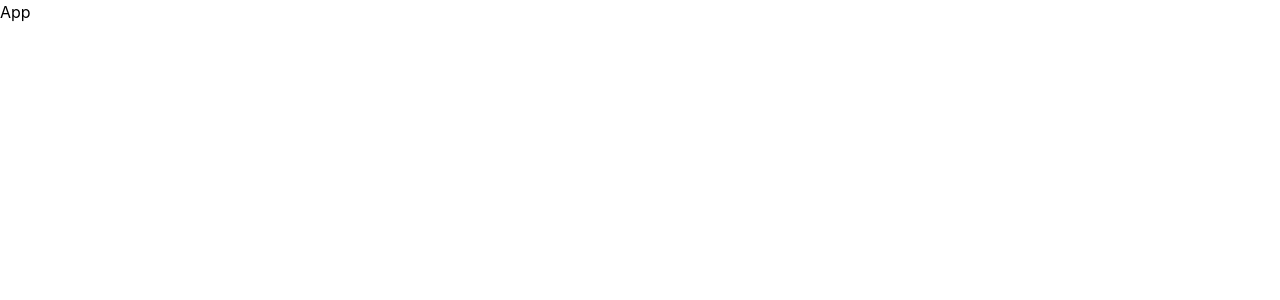
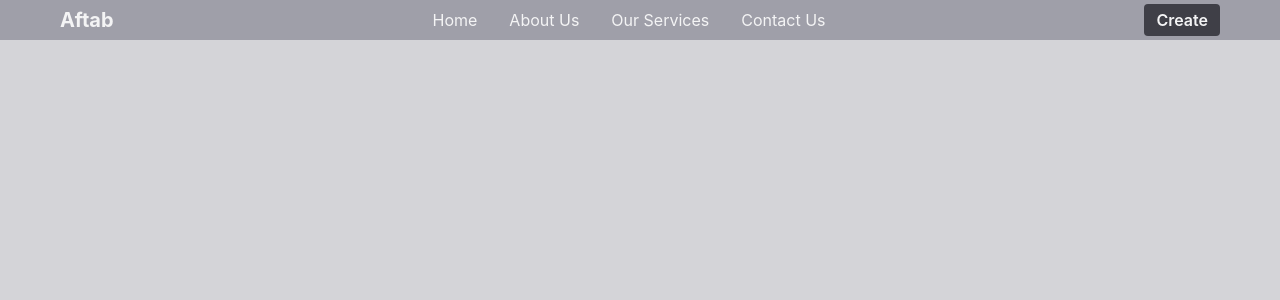
Before and after one commit to ansariaftab2104/Practice-CRUD, a React (Vite) app in the folder CRUD-Practice/: page / in a window 1280 px wide. Shown: the top 300 px of the page. Built offline with nearby package versions, Linux system fonts and the light colour scheme.

Commit message:
Created-Navbar-Ui

```diff
--- a/CRUD-Practice/src/App.jsx
+++ b/CRUD-Practice/src/App.jsx
@@ -1,11 +1,12 @@
-import React from 'react'
+import React from "react";
+import Navbar from "./Components/Navbar";
 
 const App = () => {
   return (
-    <div>
-      <h1>App</h1>
+    <div className="w-full min-h-screen bg-zinc-300">
+      <Navbar />
     </div>
-  )
-}
+  );
+};
 
-export default App
+export default App;
--- /dev/null
+++ b/CRUD-Practice/src/Components/Navbar.jsx
@@ -0,0 +1,22 @@
+import React from 'react'
+
+const Navbar = () => {
+  return (
+    <div className='w-full h-10 bg-zinc-400 text-zinc-100 flex justify-between items-center px-15'>
+      <div className="logo">
+        <h1 className='font-bold text-xl'>Aftab</h1>
+      </div>
+      <nav className='flex gap-8 cursor-pointer'>
+        <a href="#">Home</a>
+        <a href="#">About Us</a>
+        <a href="#">Our Services</a>
+        <a href="#">Contact Us</a>
+      </nav>
+      <div className="btn">
+        <button className='bg-zinc-700 px-3 py-1 rounded outline-0 font-semibold cursor-pointer'>Create</button>
+      </div>
+    </div>
+  )
+}
+
+export default Navbar
```
